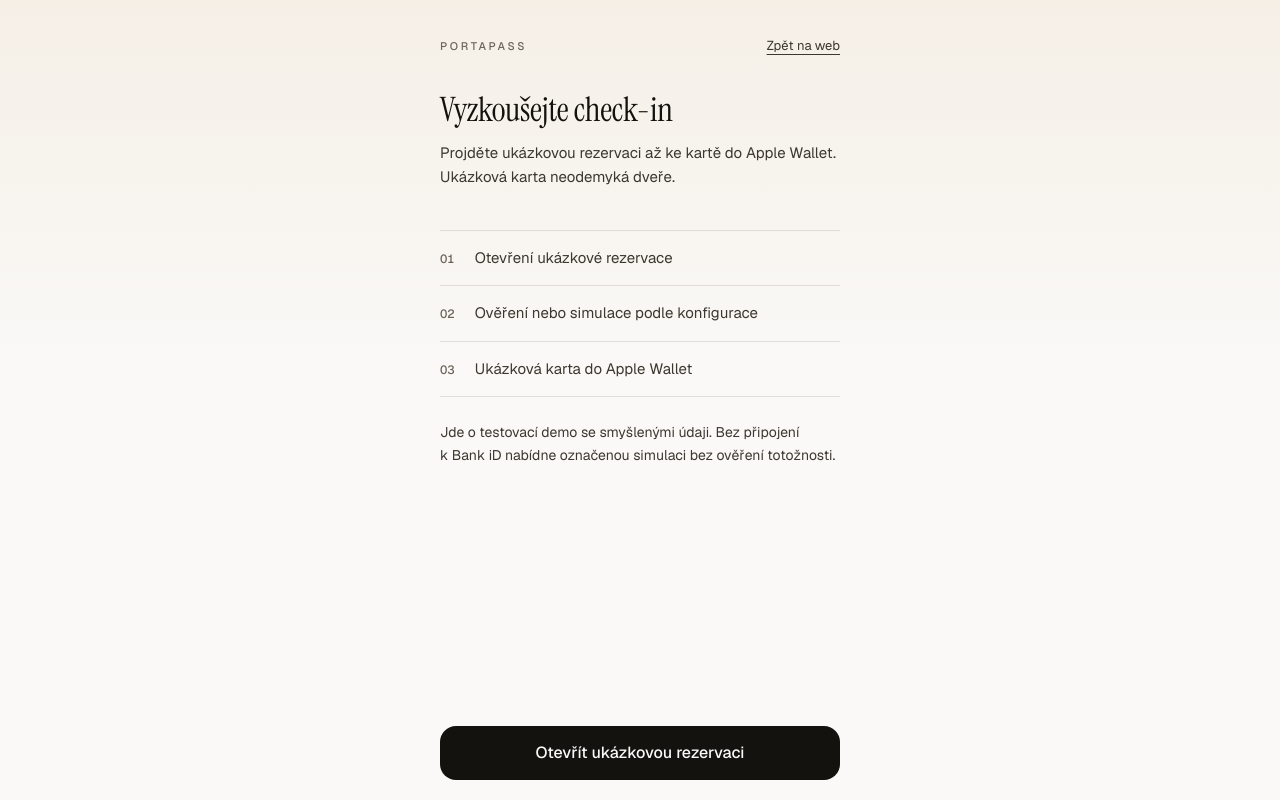
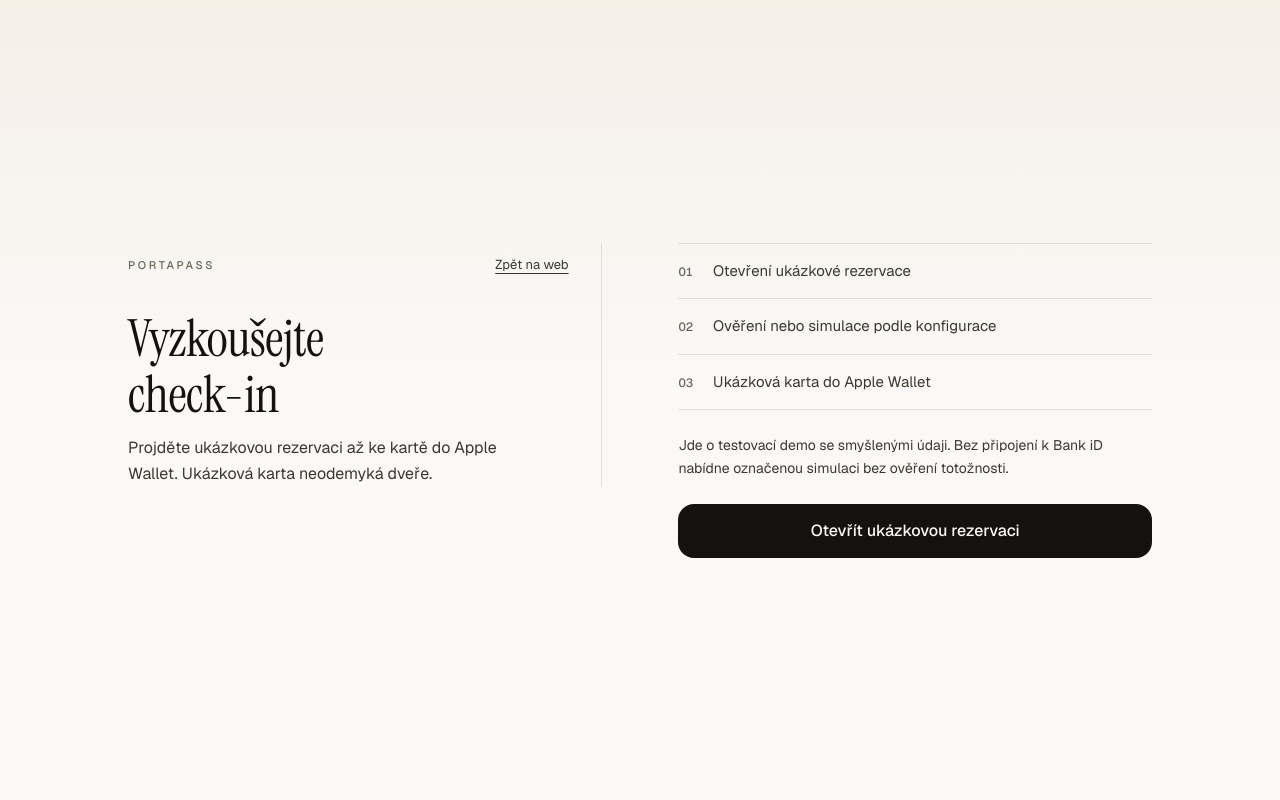
Before and after one commit to Zephyron-Tech/PortaPass, a Next.js app: page /demo in a window 1280 px wide. Built offline with nearby package versions, Linux system fonts and the light colour scheme.

Commit message:
Demo desktop

```diff
--- a/src/app/checkin/[roomId]/CheckinFlow.tsx
+++ b/src/app/checkin/[roomId]/CheckinFlow.tsx
@@ -165,7 +165,7 @@ export default function CheckinFlow({
     : "Načítáme ukázkovou rezervaci…";
 
   return (
-    <Screen>
+    <Screen desktop>
       <PageHeading
         headingRef={headingRef}
         progress={step === "verified" ? "2 ze 2 · Apple Wallet" : "1 ze 2 · Ověření"}
@@ -175,7 +175,7 @@ export default function CheckinFlow({
           : "Ověření a ukázkový průkaz do Apple Wallet. Bez instalace hotelové aplikace."}
       />
 
-      <div className="mt-8 min-w-0">
+      <div className="guest-content mt-8 min-w-0">
         {step !== "verified" && validLink && (
           <p className="text-[15px] leading-relaxed text-ink-2">
             {bankIdEnabled
@@ -230,16 +230,11 @@ export default function CheckinFlow({
 
       <div className="guest-actions" aria-busy={pending}>
         {step === "verified" && booking ? (
-          <>
             <AppleWalletButton
               href={`/api/pass/${encodeURIComponent(roomId)}/${encodeURIComponent(
                 token,
               )}/klic-${encodeURIComponent(booking.roomNumber)}.pkpass`}
             />
-            <p className="mt-4 text-sm leading-relaxed text-ink-3">
-              Na iPhonu potvrďte přidání v&nbsp;Apple Wallet. Jinde se může stáhnout soubor .pkpass.
-            </p>
-          </>
         ) : !validLink ? (
           <Link href="/demo" className="app-button w-full">Zpět na ukázku</Link>
         ) : pending ? (
--- a/src/app/demo/page.tsx
+++ b/src/app/demo/page.tsx
@@ -13,7 +13,7 @@ export default function DemoPage() {
   const [isPending, startTransition] = useTransition();
 
   return (
-    <Screen>
+    <Screen desktop>
       <PageHeading
         title="Vyzkoušejte check-in"
         subtitle="Projděte ukázkovou rezervaci až ke kartě do Apple Wallet. Ukázková karta neodemyká dveře."
@@ -27,11 +27,13 @@ export default function DemoPage() {
         }
       />
 
-      <StepList steps={CHECKIN_STEPS} className="mt-10" />
+      <div className="guest-content mt-10">
+      <StepList steps={CHECKIN_STEPS} />
       <p className="mt-6 text-sm leading-relaxed text-ink-2">
         Jde o&nbsp;testovací demo se smyšlenými údaji. Bez připojení k&nbsp;Bank iD
         nabídne označenou simulaci bez ověření totožnosti.
       </p>
+      </div>
 
       <p role="status" aria-live="polite" aria-atomic="true" className="sr-only">
         {isPending ? "Otevíráme ukázkovou rezervaci." : ""}
--- a/src/app/globals.css
+++ b/src/app/globals.css
@@ -91,6 +91,36 @@ body {
 .guest-actions {
   margin-top: auto;
   padding-top: 2rem;
+}
+
+/* Guest tasks use a two-column reading/action layout on larger screens.
+   Legal pages keep the original reading column; phones keep thumb reach. */
+@media (min-width: 64rem) {
+  .guest-screen-desktop {
+    display: grid;
+    grid-template-columns: minmax(0, 1fr) minmax(0, 1fr);
+    grid-template-rows: auto auto auto;
+    align-content: center;
+    column-gap: clamp(3rem, 6vw, 6rem);
+    max-width: 68rem;
+    padding: 4rem 2rem;
+  }
+  .guest-screen-desktop > header {
+    grid-area: 1 / 1 / 4 / 2;
+    align-self: start;
+    padding-right: 2rem;
+    border-right: 1px solid var(--hairline);
+  }
+  .guest-screen-desktop > header h1 {
+    font-size: clamp(2.5rem, 4vw, 3.5rem);
+    max-width: 15ch;
+    text-wrap: balance;
+  }
+  .guest-screen-desktop > header > p:last-child { max-width: 35ch; font-size: 1rem; }
+  .guest-screen-desktop > .guest-content { grid-area: 1 / 2; margin-top: 0; }
+  .guest-screen-desktop > [role="status"] { grid-area: 2 / 2; }
+  .guest-screen-desktop > [role="status"]:empty { margin-top: 0; }
+  .guest-screen-desktop > .guest-actions { grid-area: 3 / 2; margin-top: 0; padding-top: 1.5rem; }
 }
 
 @layer components {
--- a/src/components/Screen.tsx
+++ b/src/components/Screen.tsx
@@ -1,6 +1,6 @@
 import type { ReactNode } from "react";
 
 /** Shared, naturally scrolling frame for guest and legal pages. */
-export function Screen({ children }: { children: ReactNode }) {
-  return <main className="guest-screen">{children}</main>;
+export function Screen({ children, desktop = false }: { children: ReactNode; desktop?: boolean }) {
+  return <main className={`guest-screen${desktop ? " guest-screen-desktop" : ""}`}>{children}</main>;
 }
```
Also changed, not shown: 1 other file (tests, documents, lock files or other folders).
